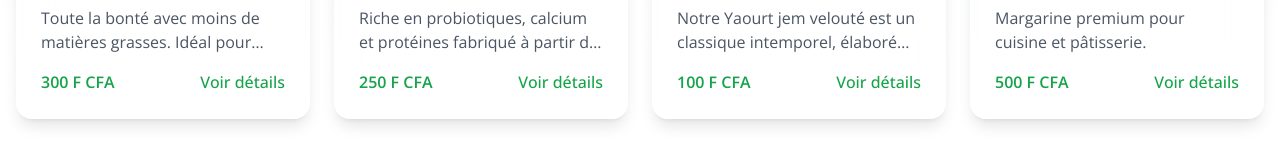
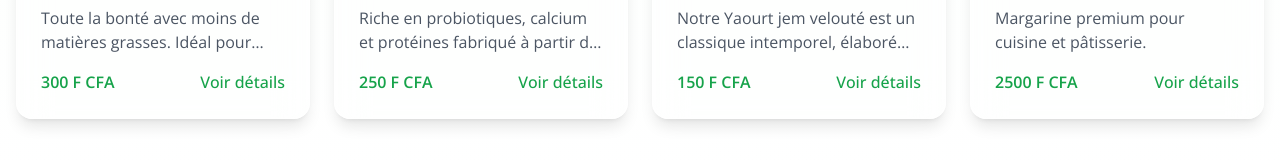
Before and after one commit to ClevinRichy5/Site-vitrine-, a Next.js app: page /produits/1 in a window 1280 px wide. Shown: the part 1639-1799 px from the top of the page. Built offline with nearby package versions, Linux system fonts and the light colour scheme.

Commit message:
j'ai  changer les prix

```diff
--- a/app/produits/[id]/page.tsx
+++ b/app/produits/[id]/page.tsx
@@ -114,7 +114,7 @@ const productsData = [
       "Notre Yaourt jem velouté est un classique intemporel, élaboré selon des méthodes traditionnelles pour préserver toute l'authenticité du lait.",
     longDescription:
       " Sans sucre ajouté, il vous offre une expérience gustative pure et peut être consommé nature ou agrémenté selon vos envies.\n\n roirs.\n\n être consommé nature ou agrémenté selon vos envies.",
-    price: "100 F CFA",
+    price: "150 F CFA",
     volume: "200g",
     nutritionalInfo: {
       calories: "80 kcal par 100g",
@@ -143,7 +143,7 @@ const productsData = [
       "Margarine premium pour cuisine et pâtisserie.",
     longDescription:
       " Gusta est notre margarine premium, idéale pour toutes vos préparations culinaires. Sa texture onctueuse et son goût délicat en font un allié précieux en cuisine comme en pâtisserie.\n\n être consommé nature ou agrémenté selon vos envies.",
-    price: "500 F CFA",
+    price: "2500 F CFA",
     volume: "500g",
     nutritionalInfo: {
       calories: "80 kcal par 100g",
--- a/components/products.tsx
+++ b/components/products.tsx
@@ -54,7 +54,7 @@ export const products: Product[] = [
     description:
       "Notre Yaourt Jem Velouté est un classique intemporel, apprécié pour sa texture soyeuse et son goût équilibré qui en fait un en-cas sain et délicieux à tout moment de la journée.",
     image: "/images/Home_Nos marques_Lait_La BI_1000 x 1506.jpg",
-    price: 100,
+    price: 150,
     rating: 4.6,
     category: "Yaourts",
   },
@@ -64,7 +64,7 @@ export const products: Product[] = [
     description:
       "Gusta est notre margarine premium, idéale pour toutes vos préparations culinaires grâce à sa texture facile à tartiner et son goût riche qui sublimera vos plats.",
     image: "/images/Home_Nos marques_Margarine_Gusta_900 x 600_3.jpg",
-    price: 500,
+    price: 2500,
     rating: 4.4,
     category: "Beurres",
   },
```
